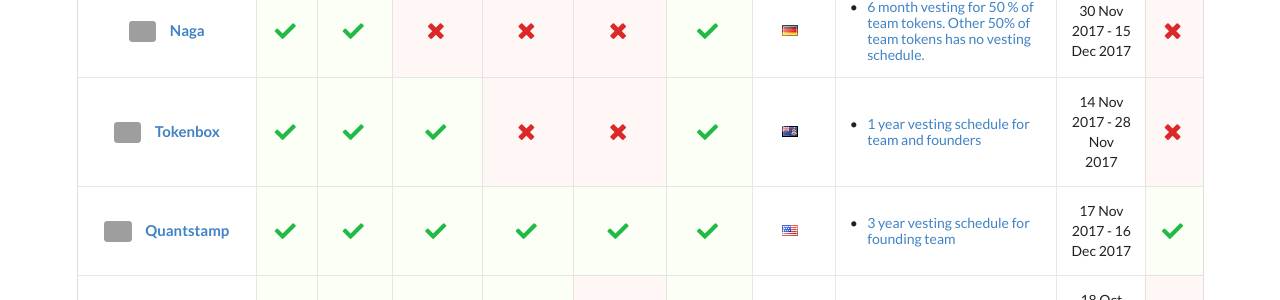
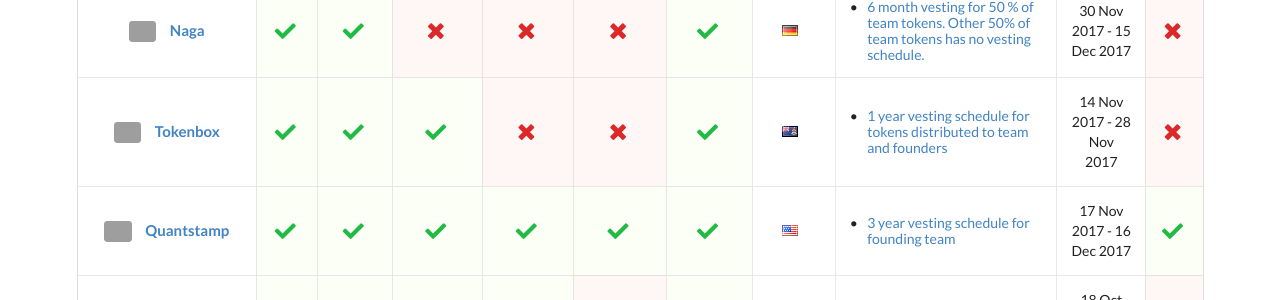
Before and after one commit to ico-check/ico-check, a Jekyll site: the page built from index.md, in a window 1280 px wide. Shown: the part 673-973 px from the top of the page. Built offline with Jekyll 4.4.1, drawn with Linux system fonts in a browser that asks for light colours; nearby versions of some CDN libraries; grey boxes are pictures that could not be loaded.

Commit message:
6-tokenbox-ico-check
update comment

```diff
--- a/_data/icos.yml
+++ b/_data/icos.yml
@@ -48,7 +48,7 @@
   have-company: true
   location: Cayman Islands
   comments:
-    - content: 1 year vesting schedule for team and founders
+    - content: 1 year vesting schedule for tokens distributed to team and founders
       url: https://github.com/ico-check/ico-check/issues/6
   ico-start-date: 2017-11-14T00:00:00Z
   ico-end-date: 2017-11-28T00:00:00Z
```
